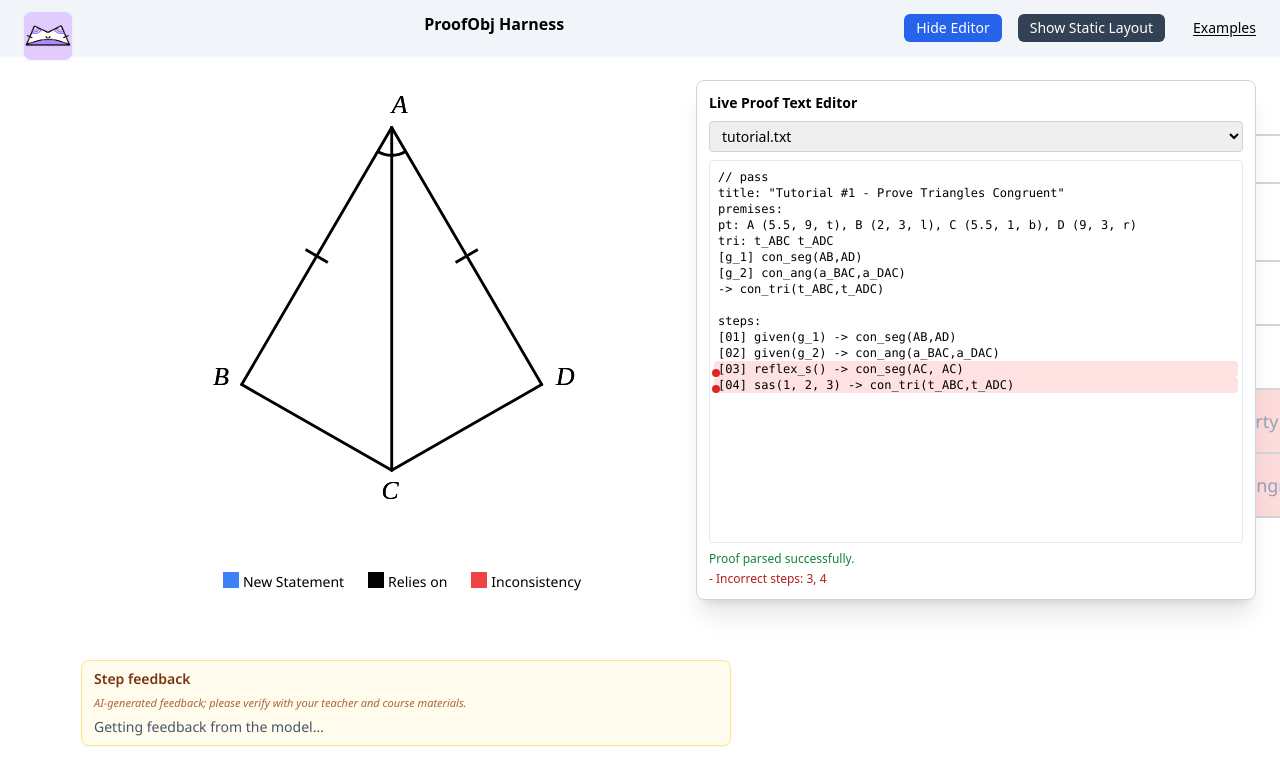
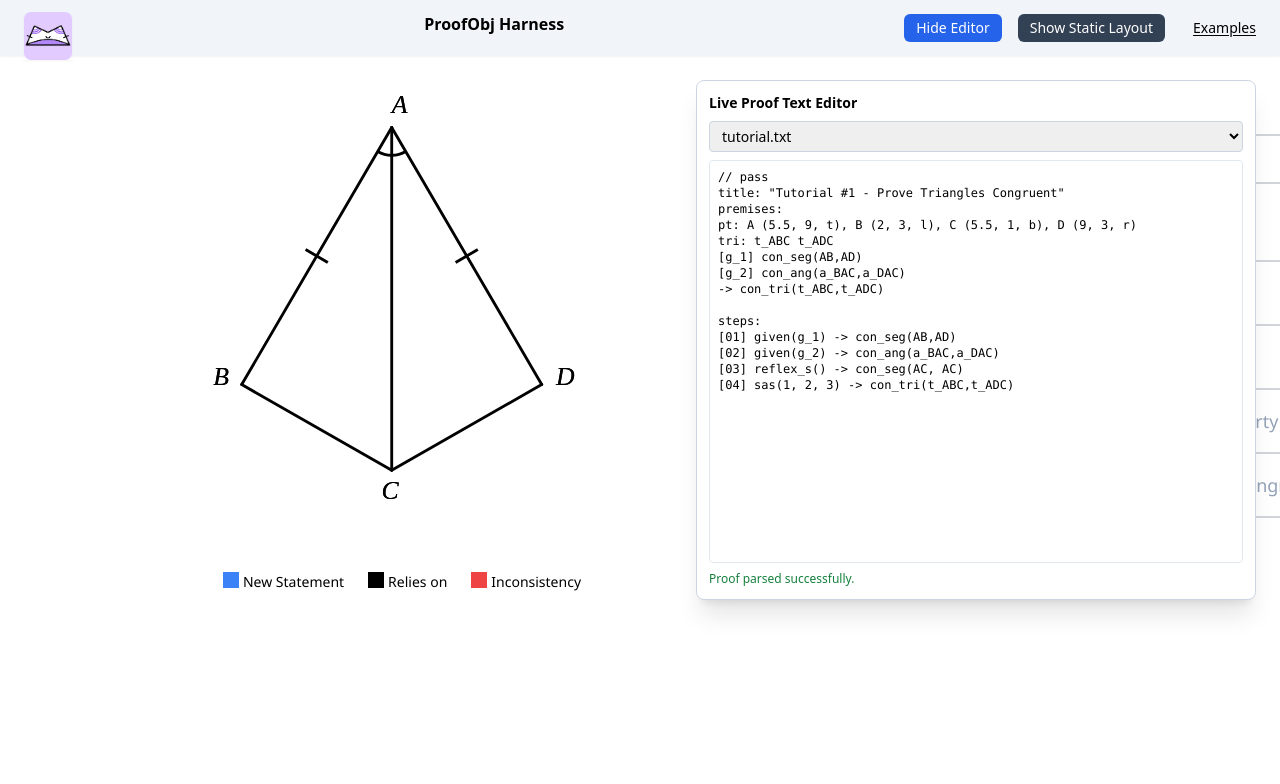
Before and after one commit to hsharriman/ender, a React (Vite) app: page /ender/harness in a window 1280 px wide. Shown: the top 784 px of the page. Built offline with nearby package versions, Linux system fonts and the light colour scheme.

Commit message:
fix: ctx creation for checker matches expected behavior for renderer

```diff
--- a/src/checker/checker/premises.ts
+++ b/src/checker/checker/premises.ts
@@ -12,14 +12,22 @@ export const buildPremises = (proof: ProofObj) => {
     ctx.addPoint({ pt: pointObj.pt, label });
   });
 
-  // loop through all pairs of points and create segments
-  for (let i = 0; i < proof.premises.points.length; i++) {
-    const point1 = ctx.getPoint(proof.premises.points[i].v);
-    for (let j = i + 1; j < proof.premises.points.length; j++) {
-      const point2 = ctx.getPoint(proof.premises.points[j].v);
-      ctx.addSegment({ p1: point1, p2: point2 });
-    }
-  }
+  // // loop through all pairs of points and create segments
+  // for (let i = 0; i < proof.premises.points.length; i++) {
+  //   const point1 = ctx.getPoint(proof.premises.points[i].v);
+  //   for (let j = i + 1; j < proof.premises.points.length; j++) {
+  //     const point2 = ctx.getPoint(proof.premises.points[j].v);
+  //     ctx.addSegment({ p1: point1, p2: point2 });
+  //   }
+  // }
+
+  ctx.ctx.segments.forEach((seg) => {
+    console.log(
+      seg.label,
+      Array.from(seg.getParentSegments()).map((s) => s.label),
+      Array.from(seg.getSubSegments()).map((s) => s.label),
+    );
+  });
 
   // Process given statements involving segments
   proof.steps.forEach((step) => {
@@ -90,14 +98,6 @@ export const buildPremises = (proof: ProofObj) => {
     }
   });
 
-  // ctx.ctx.segments.forEach((seg) => {
-  //   console.log(
-  //     seg.label,
-  //     Array.from(seg.getParentSegments()).map((s) => s.label),
-  //     Array.from(seg.getSubSegments()).map((s) => s.label)
-  //   );
-  // });
-
   // loop through points, create angles between all pairs of segments that contain that point
   proof.premises.points.forEach((pointObj) => {
     const pt = ctx.getPoint(pointObj.v);
@@ -127,48 +127,48 @@ export const buildPremises = (proof: ProofObj) => {
     }
   });
 
-  // loop through all sets of 3 points, create triangles
-  for (let i = 0; i < proof.premises.points.length; i++) {
-    const point1 = ctx.getPoint(proof.premises.points[i].v);
-    for (let j = i + 1; j < proof.premises.points.length; j++) {
-      const point2 = ctx.getPoint(proof.premises.points[j].v);
-      for (let k = j + 1; k < proof.premises.points.length; k++) {
-        const point3 = ctx.getPoint(proof.premises.points[k].v);
-        ctx.addTriangle({ pts: [point1, point2, point3] });
-      }
-    }
-  }
+  // // loop through all sets of 3 points, create triangles
+  // for (let i = 0; i < proof.premises.points.length; i++) {
+  //   const point1 = ctx.getPoint(proof.premises.points[i].v);
+  //   for (let j = i + 1; j < proof.premises.points.length; j++) {
+  //     const point2 = ctx.getPoint(proof.premises.points[j].v);
+  //     for (let k = j + 1; k < proof.premises.points.length; k++) {
+  //       const point3 = ctx.getPoint(proof.premises.points[k].v);
+  //       ctx.addTriangle({ pts: [point1, point2, point3] });
+  //     }
+  //   }
+  // }
 
-  // loop through all sets of 4 points, create quadrilaterals
-  for (let i = 0; i < proof.premises.points.length; i++) {
-    const point1 = ctx.getPoint(proof.premises.points[i].v);
-    for (let j = i + 1; j < proof.premises.points.length; j++) {
-      const point2 = ctx.getPoint(proof.premises.points[j].v);
-      for (let k = j + 1; k < proof.premises.points.length; k++) {
-        const point3 = ctx.getPoint(proof.premises.points[k].v);
-        for (let l = k + 1; l < proof.premises.points.length; l++) {
-          const point4 = ctx.getPoint(proof.premises.points[l].v);
-          ctx.addQuadrilateral({
-            pts: [point1, point2, point3, point4],
-          });
-        }
-      }
-    }
-  }
+  // // loop through all sets of 4 points, create quadrilaterals
+  // for (let i = 0; i < proof.premises.points.length; i++) {
+  //   const point1 = ctx.getPoint(proof.premises.points[i].v);
+  //   for (let j = i + 1; j < proof.premises.points.length; j++) {
+  //     const point2 = ctx.getPoint(proof.premises.points[j].v);
+  //     for (let k = j + 1; k < proof.premises.points.length; k++) {
+  //       const point3 = ctx.getPoint(proof.premises.points[k].v);
+  //       for (let l = k + 1; l < proof.premises.points.length; l++) {
+  //         const point4 = ctx.getPoint(proof.premises.points[l].v);
+  //         ctx.addQuadrilateral({
+  //           pts: [point1, point2, point3, point4],
+  //         });
+  //       }
+  //     }
+  //   }
+  // }
 
-  // // Add all triangles from premises (this will also create their segments and angles)
-  // proof.premises.triangles.forEach((triangleObj) => {
-  //   // Parse triangle label (e.g., "t_ABC")
-  //   const pointLabels = triangleObj.v;
-  //   ctx.addTriangleFromStr(pointLabels);
-  // });
+  // Add all triangles from premises (this will also create their segments and angles)
+  proof.premises.triangles.forEach((triangleObj) => {
+    // Parse triangle label (e.g., "t_ABC")
+    const pointLabels = triangleObj.v;
+    ctx.addTriangleFromStr(pointLabels);
+  });
 
-  // // Add all quadrilaterals from premises (this will also create their segments and angles)
-  // proof.premises.quadrilaterals.forEach((quadrilateralObj) => {
-  //   // Parse quadrilateral label (e.g., "q_ABCD")
-  //   const pointLabels = quadrilateralObj.v;
-  //   ctx.addQuadrilateralFromStr(pointLabels);
-  // });
+  // Add all quadrilaterals from premises (this will also create their segments and angles)
+  proof.premises.quadrilaterals.forEach((quadrilateralObj) => {
+    // Parse quadrilateral label (e.g., "q_ABCD")
+    const pointLabels = quadrilateralObj.v;
+    ctx.addQuadrilateralFromStr(pointLabels);
+  });
 
   // // Add all segments from premises
   // proof.premises.segments.forEach((segmentObj) => {
--- a/src/checker/checker/validators.ts
+++ b/src/checker/checker/validators.ts
@@ -127,8 +127,8 @@ const anyDiagramDepMatch = (
         return false;
       }
     }
-    return true;
   }
+  return true;
 };
 
 // Check if reason dependencies match the expected number
--- a/src/checker/grammar/lezerParser.ts
+++ b/src/checker/grammar/lezerParser.ts
@@ -1,6 +1,5 @@
 import { Obj, ParseObj } from "../../geometry-object";
 import { normalizeProofObj } from "../normalizeProofObj";
-import { NEW_PROOF_STEP_PLACEHOLDER_SOURCE } from "../proofStepPlaceholder";
 import {
   ProofObj,
   ProofStep,
@@ -559,40 +558,19 @@ export class ProofParser {
     return { obj: statement, endIndex: i };
   }
 
-  /**
-   * Single `comment` token matching {@link NEW_PROOF_STEP_PLACEHOLDER_SOURCE} is an
-   * empty proof step (harness placeholder), not DSL.
-   */
-  private tryConsumeNewProofStepPlaceholder(
-    tokens: any[],
-    startIndex: number,
-  ): number | null {
-    if (startIndex >= tokens.length) return null;
-    const t = tokens[startIndex];
-    if (t.type !== "comment") return null;
-    const raw =
-      typeof t.text === "string"
-        ? t.text
-        : typeof t.value === "string"
-          ? t.value
-          : "";
-    if (raw.trim() !== NEW_PROOF_STEP_PLACEHOLDER_SOURCE) return null;
-    return startIndex + 1;
-  }
-
   /** Format: `[01] reason(1, 3, 2) -> conclusion` */
   private parseProofStep(
     tokens: any[],
     startIndex: number,
     stepLabel: string,
   ): { obj: ProofStep; endIndex: number } | null {
-    const phEnd = this.tryConsumeNewProofStepPlaceholder(tokens, startIndex);
-    if (phEnd !== null) {
-      return {
-        obj: this.makeProofStep(stepLabel, {}),
-        endIndex: phEnd,
-      };
-    }
+    // const phEnd = this.tryConsumeNewProofStepPlaceholder(tokens, startIndex);
+    // if (phEnd !== null) {
+    //   return {
+    //     obj: this.makeProofStep(stepLabel, {}),
+    //     endIndex: phEnd,
+    //   };
+    // }
 
     const reason = this.parseReason(tokens, startIndex);
     if (reason && tokens[reason.endIndex]?.type === "rarrow") {
--- a/src/checker/proofStepPlaceholder.ts
+++ /dev/null
@@ -1,12 +0,0 @@
-/**
- * Canonical suffix after `[NN] ` for a newly inserted harness step.
- * The lexer emits one `comment` token; the proof parser treats this as an empty proof step.
- */
-export const NEW_PROOF_STEP_PLACEHOLDER_SOURCE =
-  "// New proof step (click to edit)";
-
-/** Hint shown in the harness row (without comment slashes). */
-export const NEW_PROOF_STEP_PLACEHOLDER_HINT = "New proof step (click to edit)";
-
-export const isNewProofStepPlaceholderSource = (body: string): boolean =>
-  body.trim() === NEW_PROOF_STEP_PLACEHOLDER_SOURCE;
--- a/src/interface/components/ender/InteractiveAppPage.tsx
+++ b/src/interface/components/ender/InteractiveAppPage.tsx
@@ -5,8 +5,6 @@ import { DiagramRenderCtx } from "../../core/types/diagramTypes";
 import { Reason } from "../../core/types/layoutTypes";
 import { ProofTextItem } from "../../core/types/stepTypes";
 import { getReasonFn } from "../../theorems/utils";
-import { StepFeedbackPanel } from "../stepFeedback/StepFeedbackPanel";
-import { LlmFeedbackEntry } from "../stepFeedback/types";
 import { Diagram } from "./Diagram";
 import { ProofRows } from "./ProofRows";
 import { ReasonText } from "./ReasonText";
@@ -22,13 +20,6 @@ export interface InteractiveAppPageProps {
   isTutorial?: boolean;
   /** When true, proof rows show every step (no reveal animation); used by ProofObjHarness */
   proofHarnessMode?: boolean;
-  /** Maps layout frame keys (`s1`…) to checker step ids for optional harness tooling (e.g. LLM feedback). */
-  checkerStepByFrameKey?: Map<string, string>;
-  harnessLlmFeedback?: {
-    byStepNumber: Map<string, LlmFeedbackEntry>;
-    loading: boolean;
-    error?: string;
-  };
   highlightCtx: DiagramRenderCtx;
   additionCtx: DiagramRenderCtx;
   diagramAspect: AspectRatio;
@@ -105,15 +96,6 @@ export class InteractiveAppPage extends React.Component<
               miniReasonCtxMap={this.props.miniReasonCtxMap}
               diagramAspect={this.props.diagramAspect}
             />
-            {this.props.proofHarnessMode && this.props.harnessLlmFeedback ? (
-              <StepFeedbackPanel
-                activeFrame={this.state.activeFrame}
-                checkerStepByFrameKey={this.props.checkerStepByFrameKey}
-                llmByStepNumber={this.props.harnessLlmFeedback.byStepNumber}
-                llmLoading={this.props.harnessLlmFeedback.loading}
-                llmError={this.props.harnessLlmFeedback.error}
-              />
-            ) : null}
           </div>
           <div
             id="proof-steps"
--- a/src/interface/components/stepFeedback/StepFeedbackPanel.tsx
+++ /dev/null
@@ -1,101 +0,0 @@
-import React from "react";
-import type { StepFeedbackPanelProps } from "./types";
-
-type State = { hintRevealed: boolean; contentExpanded: boolean };
-
-/**
- * Shows optional LLM feedback for the active proof row (e.g. when the checker marks that step incorrect).
- */
-export class StepFeedbackPanel extends React.Component<
-  StepFeedbackPanelProps,
-  State
-> {
-  state: State = { hintRevealed: false, contentExpanded: false };
-
-  private stepNumberForActive(): string | undefined {
-    const frame = this.props.activeFrame;
-    if (!frame.startsWith("s")) return undefined;
-    const fromMap = this.props.checkerStepByFrameKey?.get(frame);
-    if (fromMap !== undefined) return fromMap;
-    const n = parseInt(frame.slice(1), 10);
-    return Number.isNaN(n) ? undefined : String(n);
-  }
-
-  componentDidUpdate(prevProps: StepFeedbackPanelProps) {
-    const prevStep = prevProps.activeFrame.startsWith("s")
-      ? (prevProps.checkerStepByFrameKey?.get(prevProps.activeFrame) ??
-        String(parseInt(prevProps.activeFrame.slice(1), 10)))
-      : undefined;
-    const nextStep = this.stepNumberForActive();
-    if (prevStep !== nextStep) {
-      this.setState({ hintRevealed: false, contentExpanded: false });
-    }
-  }
-
-  render() {
-    const { activeFrame, llmByStepNumber, llmLoading, llmError } = this.props;
-    const stepNumber = this.stepNumberForActive();
-    const entry =
-      activeFrame.startsWith("s") && stepNumber
-        ? llmByStepNumber.get(stepNumber)
-        : undefined;
-    const shouldStartCollapsed = Boolean(entry?.collapsed);
-    const showContent = !shouldStartCollapsed || this.state.contentExpanded;
-    if (!entry && !llmLoading && !llmError) return null;
-
-    return (
-      <div className="mt-4 w-[650px] rounded-lg border border-amber-200 bg-amber-50/90 px-3 py-2 text-sm text-slate-800 shadow-sm">
-        <div className="font-semibold text-amber-900">Step feedback</div>
-        <p className="mt-1 text-[11px] italic text-amber-800/80">
-          AI-generated feedback; please verify with your teacher and course
-          materials.
-        </p>
-        {llmLoading && (
-          <p className="mt-1 text-slate-600">
-            Getting feedback from the model…
-          </p>
-        )}
-        {!llmLoading && llmError && (
-          <p className="mt-1 text-red-700 whitespace-pre-wrap">{llmError}</p>
-        )}
-        {!llmLoading && !llmError && entry && !showContent ? (
-          <div className="mt-2 rounded border border-amber-300 bg-white px-2 py-2">
-            <button
-              type="button"
-              className="rounded-md border border-amber-700 bg-white px-2 py-1 text-xs font-medium text-amber-900 hover:bg-amber-100"
-              onClick={() => this.setState({ contentExpanded: true })}
-            >
-              Show feedback and hint
-            </button>
-          </div>
-        ) : null}
-        {!llmLoading && !llmError && entry?.feedback && showContent && (
-          <p className="mt-1 leading-snug">{entry.feedback}</p>
-        )}
-        {!llmLoading && !llmError && !entry?.feedback && showContent && (
-          <p className="mt-1 text-slate-600">
-            No model feedback for this step yet.
-          </p>
-        )}
-        {!llmLoading && !llmError && showContent && entry?.nextHint ? (
-          <div className="mt-2 flex flex-row items-start gap-2">
-            {!this.state.hintRevealed ? (
-              <button
-                type="button"
-                className="shrink-0 rounded-md border border-amber-700 bg-white px-2 py-1 text-xs font-medium text-amber-900 hover:bg-amber-100"
-                onClick={() => this.setState({ hintRevealed: true })}
-              >
-                Give me a hint
-              </button>
-            ) : (
-              <div className="min-w-0 flex-1 rounded border border-amber-300 bg-white px-2 py-1 text-xs leading-snug text-slate-800">
-                <span className="font-semibold text-amber-900">Hint: </span>
-                {entry.nextHint}
-              </div>
-            )}
-          </div>
-        ) : null}
-      </div>
-    );
-  }
-}
--- a/src/interface/routes/ProofObjHarness.tsx
+++ b/src/interface/routes/ProofObjHarness.tsx
@@ -29,7 +29,6 @@ import {
   StaticAppPage,
   StaticAppPageProps,
 } from "../components/ender/StaticAppPage";
-import type { LlmFeedbackEntry } from "../components/stepFeedback/types";
 import { AspectRatio } from "../core/diagramSvg/svgTypes";
 import {
   interactiveLayout,
@@ -109,9 +108,6 @@ type ProofObjHarnessState = {
   hoverTooltip: string;
   hoverPos: { x: number; y: number } | null;
   editorScrollTop: number;
-  harnessLlmByStep: Map<string, LlmFeedbackEntry>;
-  harnessLlmLoading: boolean;
-  harnessLlmError: string | undefined;
 };
 
 export class ProofObjHarness extends Component<object, ProofObjHarnessState> {
@@ -120,7 +116,6 @@ export class ProofObjHarness extends Component<object, ProofObjHarnessState> {
   editorOverlayRef = createRef<HTMLPreElement>();
 
   private proofParseTimeoutId: number | null = null;
-  private llmEffectGeneration = 0;
   private selectedProofFetchGen = 0;
   private editorOutsideMouseDownHandler: ((event: MouseEvent) => void) | null =
     null;
@@ -142,9 +137,6 @@ export class ProofObjHarness extends Component<object, ProofObjHarnessState> {
       hoverTooltip: "",
       hoverPos: null,
       editorScrollTop: 0,
-      harnessLlmByStep: new Map(),
-      harnessLlmLoading: false,
-      harnessLlmError: undefined,
     };
   }
 
@@ -152,7 +144,6 @@ export class ProofObjHarness extends Component<object, ProofObjHarnessState> {
     this.fetchSelectedProof(this.state.selectedProofKey);
     this.scheduleProofParseDebounce();
     this.setupEditorOutsideClick(this.state.isEditorOpen);
-    this.runHarnessLlmEffect();
   }
 
   componentDidUpdate(
@@ -168,12 +159,6 @@ export class ProofObjHarness extends Component<object, ProofObjHarnessState> {
     if (prevState.isEditorOpen !== this.state.isEditorOpen) {
       this.setupEditorOutsideClick(this.state.isEditorOpen);
     }
-    if (
-      prevState.lastGoodProof !== this.state.lastGoodProof ||
-      prevState.proofParseSucceeded !== this.state.proofParseSucceeded
-    ) {
-      this.runHarnessLlmEffect();
-    }
   }
 
   componentWillUnmount(): void {
@@ -188,7 +173,6 @@ export class ProofObjHarness extends Component<object, ProofObjHarnessState> {
       );
       this.editorOutsideMouseDownHandler = null;
     }
-    this.llmEffectGeneration += 1;
     this.selectedProofFetchGen += 1;
   }
 
@@ -272,33 +256,6 @@ export class ProofObjHarness extends Component<object, ProofObjHarnessState> {
     }, 500);
   }
 
-  private runHarnessLlmEffect(): void {
-    this.llmEffectGeneration += 1;
-    const gen = this.llmEffectGeneration;
-
-    const clearLlm = (): void => {
-      this.setState({
-        harnessLlmLoading: false,
-        harnessLlmError: undefined,
-        harnessLlmByStep: new Map(),
-      });
-    };
-
-    const { proofParseSucceeded, lastGoodProof } = this.state;
-
-    if (!proofParseSucceeded || !lastGoodProof) {
-      clearLlm();
-      return;
-    }
-
-    if (lastGoodProof.isCorrect === true) {
-      clearLlm();
-      return;
-    }
-
-    this.setState({ harnessLlmLoading: true, harnessLlmError: undefined });
-  }
-
   private fetchSelectedProof(selectedProofKey: string): void {
     this.selectedProofFetchGen += 1;
     const gen = this.selectedProofFetchGen;
@@ -366,45 +323,8 @@ export class ProofObjHarness extends Component<object, ProofObjHarnessState> {
     };
   }
 
-  private getCheckerStepByFrameKey(): Map<string, string> {
-    const m = new Map<string, string>();
-    const { lastGoodProof } = this.state;
-    if (!lastGoodProof) return m;
-    const proofSteps = lastGoodProof.steps.filter(
-      (s) =>
-        s.type === "proof" &&
-        s.stepNumber !== undefined &&
-        /^\d+$/.test(String(s.stepNumber)),
-    );
-    proofSteps.forEach((step, i) => {
-      m.set(`s${i + 1}`, String(step.stepNumber ?? ""));
-    });
-    return m;
-  }
-
-  private getInteractiveProps():
-    | (InteractiveAppPageProps & {
-        checkerStepByFrameKey: Map<string, string>;
-        harnessLlmFeedback: {
-          byStepNumber: Map<string, LlmFeedbackEntry>;
-          loading: boolean;
-          error: string | undefined;
-        };
-      })
-    | null {
-    const layouts = this.getLayouts();
-    if (!layouts) return null;
-    const checkerStepByFrameKey = this.getCheckerStepByFrameKey();
-    const { harnessLlmByStep, harnessLlmLoading, harnessLlmError } = this.state;
-    return {
-      ...layouts.interactive,
-      checkerStepByFrameKey,
-      harnessLlmFeedback: {
-        byStepNumber: harnessLlmByStep,
-        loading: harnessLlmLoading,
-        error: harnessLlmError,
-      },
-    };
+  private getInteractiveProps(): InteractiveAppPageProps | null {
+    return this.getLayouts()?.interactive ?? null;
   }
 
   render() {
--- a/vite.config.ts
+++ b/vite.config.ts
@@ -5,12 +5,10 @@ import { defineConfig } from "vite";
 export default defineConfig({
   plugins: [react()],
   base: "/ender/",
-  envDir: path.resolve(__dirname, "src/llm-feedback"),
   resolve: {
     alias: {
       checker: path.resolve(__dirname, "src/checker"),
       interface: path.resolve(__dirname, "src/interface"),
-      "llm-feedback": path.resolve(__dirname, "src/llm-feedback"),
       "geometry-object": path.resolve(__dirname, "src/geometry-object"),
     },
   },
```
Also changed, not shown: src/interface/components/stepFeedback/types.ts (deleted, +0 -15 lines), src/vite-env.d.ts (+0 -8 lines), src/checker/proofs/tutinc.txt, 2 other files (tests, documents, lock files or other folders).
